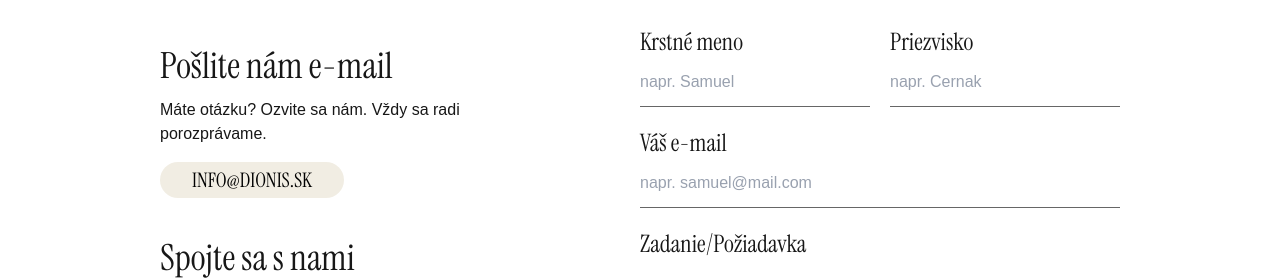
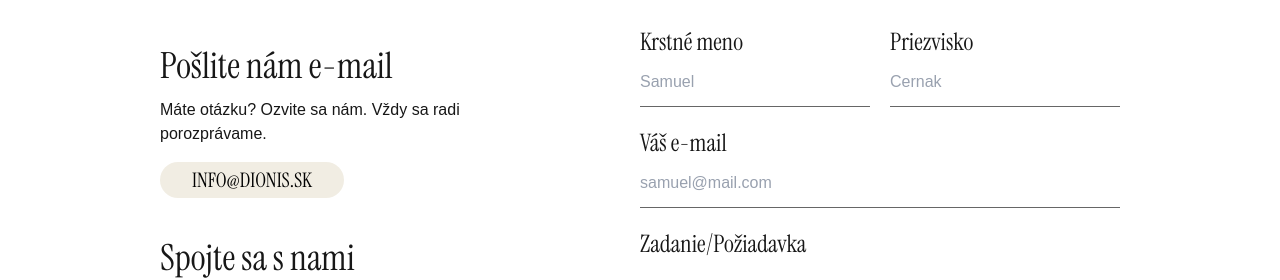
Before and after one commit to stanislavhrechan/Dionis, a Next.js app: page /contact in a window 1280 px wide. Shown: the part 339-619 px from the top of the page. Built offline with nearby package versions, Linux system fonts and the light colour scheme; a web font is replaced by a local one.

Commit message:
Commit and change photo of dron

```diff
--- a/app/components/ServicesScroll.tsx
+++ b/app/components/ServicesScroll.tsx
@@ -91,7 +91,7 @@ export default function ServicesStack() {
             title="Dronové zábery a video produkcia"
             description="Vytvárame profesionálne video a letecké zábery, ktoré prinášajú dynamický pohľad na vaše projekty, priestory alebo produkty. "
             tags={["Video", "Dron", "Produkcia"]}
-            image="/image/works_type/dron.webp"
+            image="/image/works_type/dron.jpg"
             link="/services/dronove-zabery-video-produkcia"
           />
         </div>
--- a/app/sections/Contact/ContactMain.tsx
+++ b/app/sections/Contact/ContactMain.tsx
@@ -278,13 +278,13 @@ function Input({
 
                 placeholder={
                     label==="Váš e-mail"
-                        ? "napr. samuel@mail.com"
+                        ? "samuel@mail.com"
                         :
                     label==="Krstné meno"
-                        ? "napr. Samuel"
+                        ? "Samuel"
                         :
                     label==="Priezvisko"
-                        ? "napr. Cernak"
+                        ? "Cernak"
                         :
                         ""
                     }
--- a/app/sections/Sluzbypage/Sections.tsx
+++ b/app/sections/Sluzbypage/Sections.tsx
@@ -125,7 +125,7 @@ export default function Sections() {
                 <div className="relative col-span-10 md:col-span-4 group overflow-hidden w-full h-[40vh] md:h-[60vh]">
                     <a href="/services/dronove-zabery-video-produkcia">
                         <div className="absolute w-full h-full  transition-transform duration-700 ease-out group-hover:scale-110 cursor-pointer">
-                            <img src="./image/works_type/dron.webp" alt="" className=" parallax-img  w-full h-full  object-cover transition-transform duration-700 ease-out group-hover:scale-110 cursor-pointer" />
+                            <img src="./image/works_type/dron.jpg" alt="" className=" parallax-img  w-full h-full  object-cover transition-transform duration-700 ease-out group-hover:scale-110 cursor-pointer" />
                         </div>
                         <div className="z-10 absolute bottom-5 md:bottom-10 mx-4 space-y-2  cursor-pointer">
                             <div className="bg-white p-1">
```
Also changed, not shown: public/image/works_type/dron.jpg (deleted), 1 other file (tests, documents, lock files or other folders).
